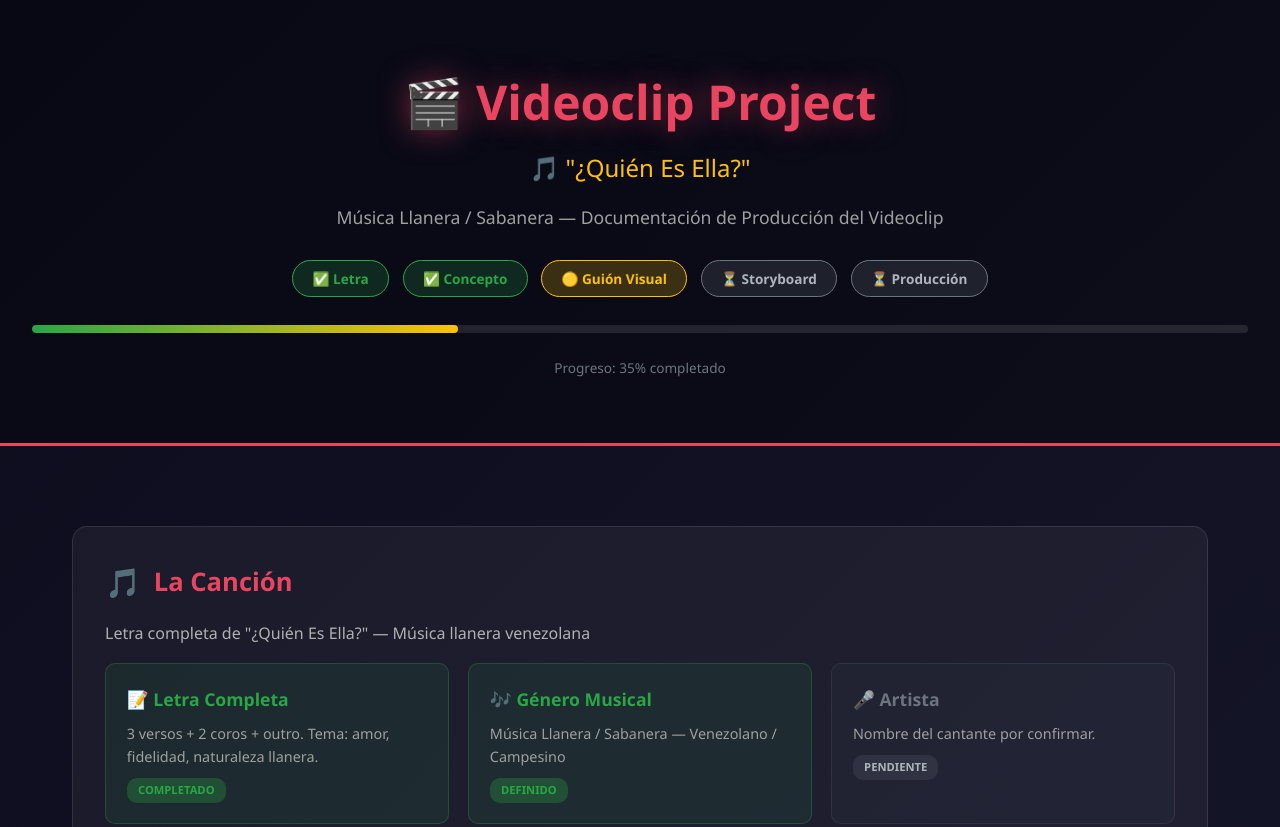
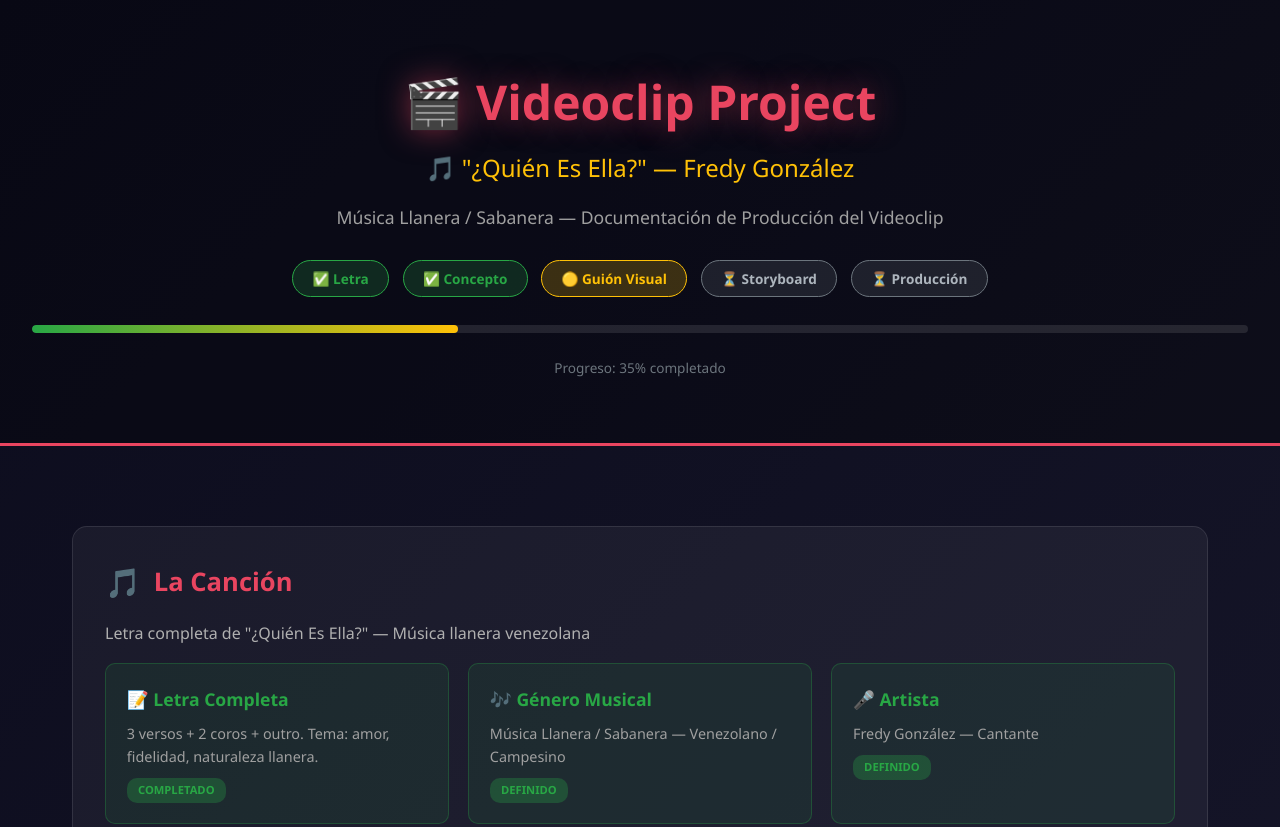
Before and after one commit to THESLA/videoclip-project, a plain HTML site: page index.html in a window 1280 px wide. Shown: the top 827 px of the page. Drawn offline with Linux system fonts and the light colour scheme.

Commit message:
feat: agregar artista Fredy González a la documentación

```diff
--- a/index.html
+++ b/index.html
@@ -284,7 +284,7 @@
 <body>
     <header>
         <h1>🎬 Videoclip Project</h1>
-        <p class="song-title">🎵 "¿Quién Es Ella?"</p>
+        <p class="song-title">🎵 "¿Quién Es Ella?" — Fredy González</p>
         <p class="subtitle">Música Llanera / Sabanera — Documentación de Producción del Videoclip</p>
         <div>
             <span class="badge done">✅ Letra</span>
@@ -317,10 +317,10 @@
                     <p>Música Llanera / Sabanera — Venezolano / Campesino</p>
                     <span class="tag done">DEFINIDO</span>
                 </div>
-                <div class="card pending">
+                <div class="card done">
                     <h3>🎤 Artista</h3>
-                    <p>Nombre del cantante por confirmar.</p>
-                    <span class="tag pending">PENDIENTE</span>
+                    <p>Fredy González — Cantante</p>
+                    <span class="tag done">DEFINIDO</span>
                 </div>
             </div>
 
```
Also changed, not shown: 2 other files.
